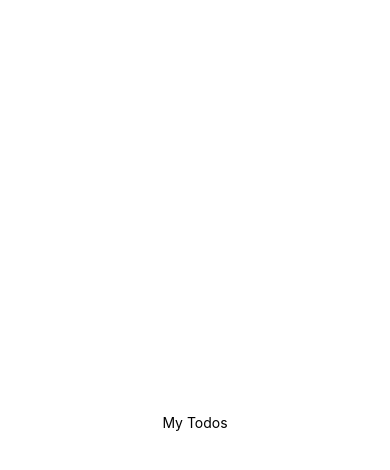
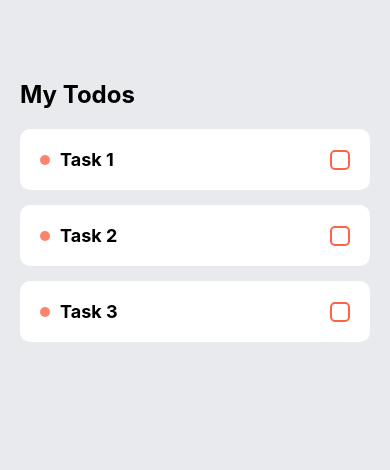
Before and after one commit to Sonnysam/my-todo-app-, a React Native app: screen / in a window 390 px wide. Shown: the top 470 px of the page. Built offline with nearby package versions, Linux system fonts and the light colour scheme.

Commit message:
task component added

```diff
--- a/App.js
+++ b/App.js
@@ -1,4 +1,6 @@
 import { StyleSheet, Text, View } from "react-native";
+import React from "react";
+import Task from "./components/Task";
 
 export default function App() {
   return (
@@ -8,7 +10,11 @@
         <Text style={styles.title}>My Todos</Text>
 
         {/* Task Items */}
-        <View style={styles.item}></View>
+        <View style={styles.item}>
+          <Task text= { "Task 1" }/>
+          <Task text= { "Task 2" }/>
+          <Task text= { "Task 3" }/>
+        </View>
       </View>
     </View>
   );
@@ -17,11 +23,16 @@
 const styles = StyleSheet.create({
   container: {
     flex: 1,
-    backgroundColor: "#fff",
-    alignItems: "center",
-    justifyContent: "center",
+    backgroundColor: "#E8EAED",
   },
-  taskWrapper: {},
-  title: {},
+  taskWrapper: {
+    padding: 80,
+    paddingHorizontal: 20,
+  },
+  title: {
+    fontSize: 24,
+    fontWeight: "bold",
+    marginBottom: 20,
+  },
   item: {},
 });
--- /dev/null
+++ b/components/Task.js
@@ -0,0 +1,52 @@
+import { StyleSheet, Text, View } from "react-native";
+import React from "react";
+
+export default function Task(props) {
+  return (
+    <View style={styles.item}>
+      <View style={styles.itemLeft}>
+        <View style={styles.square}></View>
+        <Text style={styles.text}>{props.text}</Text>
+      </View>
+      <View style={styles.circle}></View>
+      {/* <Text>Task</Text> */}
+    </View>
+  );
+}
+
+const styles = StyleSheet.create({
+  item: {
+    backgroundColor: "#fff",
+    padding: 20,
+    borderRadius: 10,
+    flexDirection: "row",
+    marginBottom: 15,
+    justifyContent: "space-between",
+    alignItems: "center",
+  },
+  itemLeft: {
+    flexDirection: "row",
+    alignItems: "center",
+    flexWrap: "wrap",
+  },
+  square: {
+    width: 10,
+    height: 10,
+    backgroundColor: "tomato",
+    marginRight: 10,
+    opacity: 0.8,
+    borderRadius: 5,
+  },
+  text: {
+    fontSize: 18,
+    maxWidth: "80%",
+    fontWeight: "bold",
+  },
+  circle: {
+    width: 20,
+    height: 20,
+    borderRadius: 5,
+    borderColor: "tomato",
+    borderWidth: 2,
+  },
+});
```
